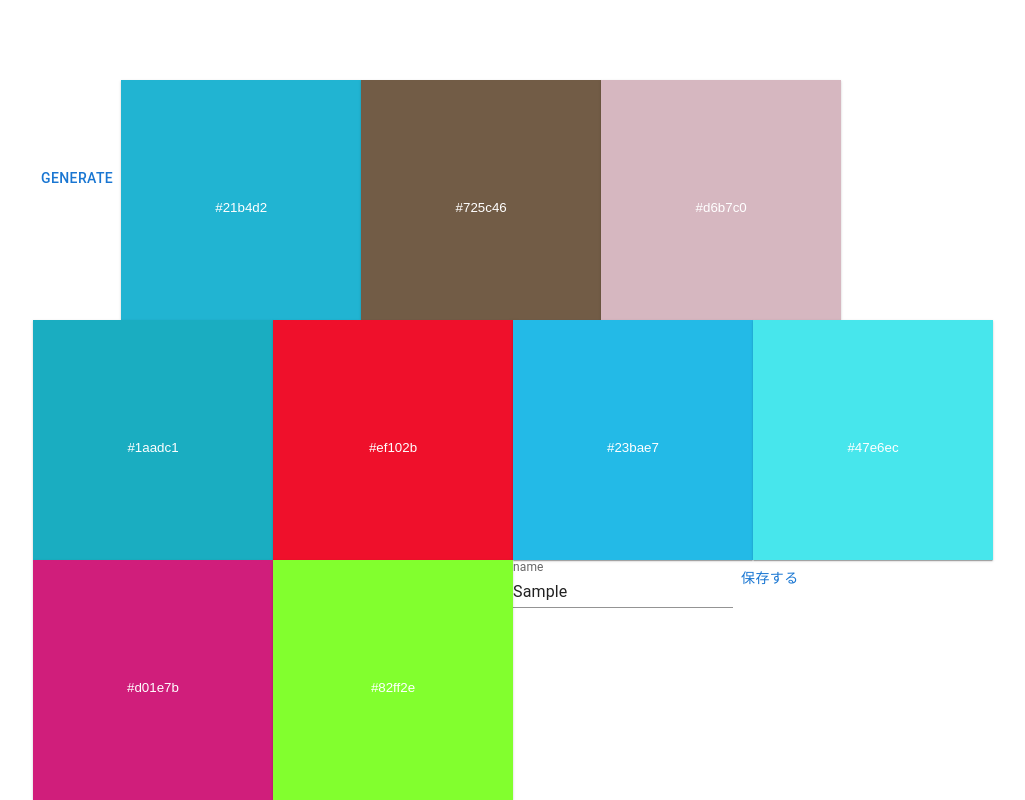
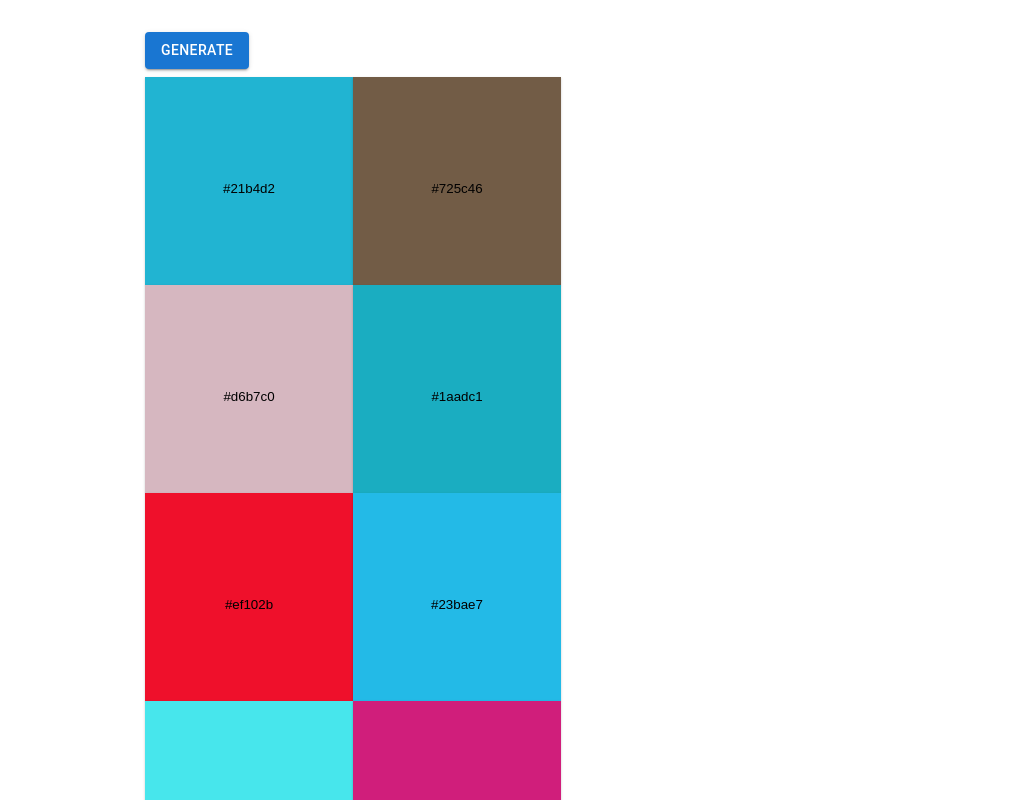
Before and after one commit to Kohsaku/color-palette-app, a React (Create React App) app: page / in a window 1280 px wide. Both pictures are taken after typing "Sample" into the empty fields and a click on the button "GENERATE". Shown: the top 800 px of the page, without its empty margins (255-1280 px from the left). Built offline with nearby package versions, Linux system fonts and the light colour scheme.

Commit message:
making collections component

```diff
--- a/src/App.tsx
+++ b/src/App.tsx
@@ -2,6 +2,7 @@ import React from "react";
 import { Routes, Route } from "react-router-dom";
 import Home from "./components/Home";
 import Auth from "./components/Auth";
+import Collection from "./components/Collection";
 import "./App.css";
 
 const App: React.FC = () => {
@@ -9,6 +10,7 @@ const App: React.FC = () => {
     <Routes>
       <Route path="/" element={<Home />} />
       <Route path="/login" element={<Auth />} />
+      <Route path="/collection" element={<Collection />} />
     </Routes>
   );
 };
--- /dev/null
+++ b/src/components/Collection.tsx
@@ -0,0 +1,76 @@
+import React, { useState, useEffect } from "react";
+import { db } from "../firebase";
+import { collection, query, getDocs, orderBy } from "firebase/firestore";
+import { Button, Grid, Paper, Theme, SxProps, ButtonBase } from "@mui/material";
+
+interface ITEM {
+  children: React.ReactNode;
+  sx?: SxProps;
+  background: string;
+}
+
+interface COLLECTIONS {
+  createdAt: any;
+  name: string;
+  colors: string[];
+}
+
+const Item = ({ sx, children, background }: ITEM) => (
+  <Paper
+    square={true}
+    sx={{
+      backgroundColor: background,
+      paddingTop: (theme: Theme) => theme.spacing(4),
+      height: (theme: Theme) => theme.spacing(6),
+      width: (theme: Theme) => theme.spacing(10),
+      textAlign: "center",
+    }}
+  >
+    {children}
+  </Paper>
+);
+
+const Collection: React.FC = () => {
+  const [collections, setCollections] = useState<COLLECTIONS[]>([
+    { createdAt: null, name: "", colors: [] },
+  ]);
+
+  const getFirestore = async () => {
+    const q = query(collection(db, "palettes"), orderBy("createdAt", "desc"));
+    const querySnapshot = await getDocs(q);
+    setCollections(
+      querySnapshot.docs.map((doc) => ({
+        createdAt: doc.data().createdAt,
+        name: doc.data().name,
+        colors: doc.data().colors,
+      }))
+    );
+  };
+  useEffect(() => {
+    getFirestore();
+  }, []);
+
+  const handleClick = () => {
+    console.log(collections);
+  };
+
+  return (
+    <Grid container xs={12}>
+      collection
+      <Button onClick={handleClick}>button</Button>
+      {collections.map((collection) => (
+        <Grid item xs={4}>
+          {collection.colors.map((color) => (
+            <Grid>
+              <ButtonBase>
+                <Item background={color}>{color}</Item>
+              </ButtonBase>
+            </Grid>
+          ))}
+        </Grid>
+      ))}
+    </Grid>
+  );
+};
+
+export default Collection;
--- a/src/components/Home.tsx
+++ b/src/components/Home.tsx
@@ -17,10 +17,10 @@ import { collection, addDoc, Timestamp } from "firebase/firestore";
 const theme = createTheme();
 const useStyles = makeStyles((theme) => ({
   box: {
-    paddingTop: "10vh",
+    paddingTop: "2vh",
   },
   container: {
-    paddingLeft: "36vh",
+    paddingLeft: "50vh",
     backgroundColor: "white",
     width: "50vw",
   },
@@ -30,17 +30,18 @@ interface ITEM {
   children: React.ReactNode;
   sx?: SxProps;
   background: string;
+  fontColor: () => string;
 }
 
-const Item = ({ sx, children, background }: ITEM) => (
+const Item = ({ sx, children, background, fontColor }: ITEM) => (
   <Paper
     square={true}
     sx={{
-      color: "white",
+      color: fontColor,
       backgroundColor: background,
-      paddingTop: (theme: Theme) => theme.spacing(15),
-      height: (theme: Theme) => theme.spacing(15),
-      width: (theme: Theme) => theme.spacing(30),
+      paddingTop: (theme: Theme) => theme.spacing(13),
+      height: (theme: Theme) => theme.spacing(13),
+      width: (theme: Theme) => theme.spacing(26),
       textAlign: "center",
     }}
   >
@@ -77,12 +78,26 @@ const Home: React.FC = () => {
     console.log(palette);
   };
 
+  //背景色の合わせて文字色変更の方法を考える。
+  const fontColorChange = (hex: string) => {
+    let r = parseInt(hex.substr(1, 2), 16);
+    let g = parseInt(hex.substr(3, 2), 16);
+    let b = parseInt(hex.substr(5, 2), 16);
+    let color = r * 299 + g * 587 + (b * 114) / 1000 < 128 ? "white" : "black";
+    console.log(color);
+
+    return r * 299 + g * 587 + (b * 114) / 1000 < 128 ? "white" : "black";
+  };
+
+  const onClickCopy = (hex: string) => {
+    navigator.clipboard.writeText(hex);
+  };
+
   const handleChange = (event: React.ChangeEvent<HTMLInputElement>) => {
     setPalette({ ...palette, name: event.target.value });
     console.log(palette);
   };
 
-  // ↓エラー発生箇所：エラー文 "Uncaught (in promise) FirebaseError: Expected first argument to collection() to be a CollectionReference, a DocumentReference or FirebaseFirestore"
   const handleSubmit = async (event: React.FormEvent<HTMLFormElement>) => {
     event.preventDefault();
     const colRef = collection(db, "palettes");
@@ -91,29 +106,43 @@ const Home: React.FC = () => {
       name: palette.name,
       colors: palette.colors,
     });
-    await setOpenModal(true);
   };
 
   return (
     <Box className={classes.box}>
-      <Grid container className={classes.container}>
-        <Grid item sx={{ paddingTop: "10vh" }}>
-          <Button onClick={handleClick}>generate</Button>
+      <Grid container xs={9} className={classes.container}>
+        <Grid item xs={9} sx={{ paddingTop: "2vh" }}>
+          <Button
+            variant="contained"
+            onClick={handleClick}
+            sx={{ marginBottom: "1vh" }}
+          >
+            generate
+          </Button>
         </Grid>
         {displayPalette &&
           palette.colors.map((hex) => (
             <Grid key={hex}>
-              <ButtonBase>
-                <Item background={hex}>{hex}</Item>
+              <ButtonBase onClick={() => onClickCopy(hex)}>
+                <Item background={hex} fontColor={() => fontColorChange(hex)}>
+                  {hex}
+                </Item>
               </ButtonBase>
             </Grid>
           ))}
-        <Grid item>
-          <TextField label="name" variant="standard" onChange={handleChange} />
+        <Grid item xs={9}>
+          <TextField
+            label="name"
+            variant="standard"
+            onChange={handleChange}
+            sx={{ marginTop: "1vh" }}
+          />
         </Grid>
-        <Grid item>
+        <Grid item xs={9}>
           <form onSubmit={handleSubmit}>
-            <Button type="submit">保存する</Button>
+            <Button type="submit" variant="contained" sx={{ marginTop: "1vh" }}>
+              保存する
+            </Button>
           </form>
         </Grid>
       </Grid>
--- a/src/firebase.ts
+++ b/src/firebase.ts
@@ -3,14 +3,7 @@ import { getFirestore } from "firebase/firestore";
 import { getAuth, GoogleAuthProvider, signInAnonymously } from "firebase/auth";
 import { getStorage } from "firebase/storage";
 
-const firebaseConfig = {
-  apiKey: "AIzaSyA4-B4laeUHbkZGWVKXLvKEo71p1S-rtAI",
-  authDomain: "color-palette-app-c87dd.firebaseapp.com",
-  projectId: "color-palette-app-c87dd",
-  storageBucket: "color-palette-app-c87dd.appspot.com",
-  messagingSenderId: "394973645287",
-  appId: "1:394973645287:web:c265c0d05387acb7bc9542",
-};
+const firebaseConfig = {};
 
 const firebaseApp = initializeApp(firebaseConfig);
 
```
